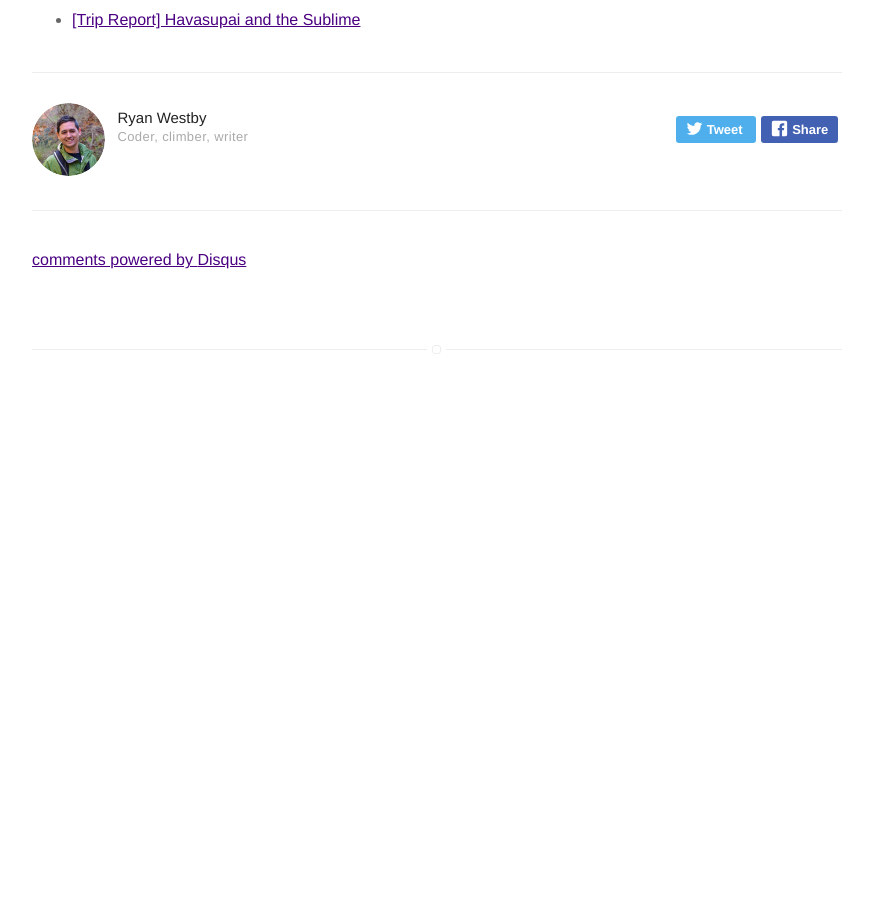
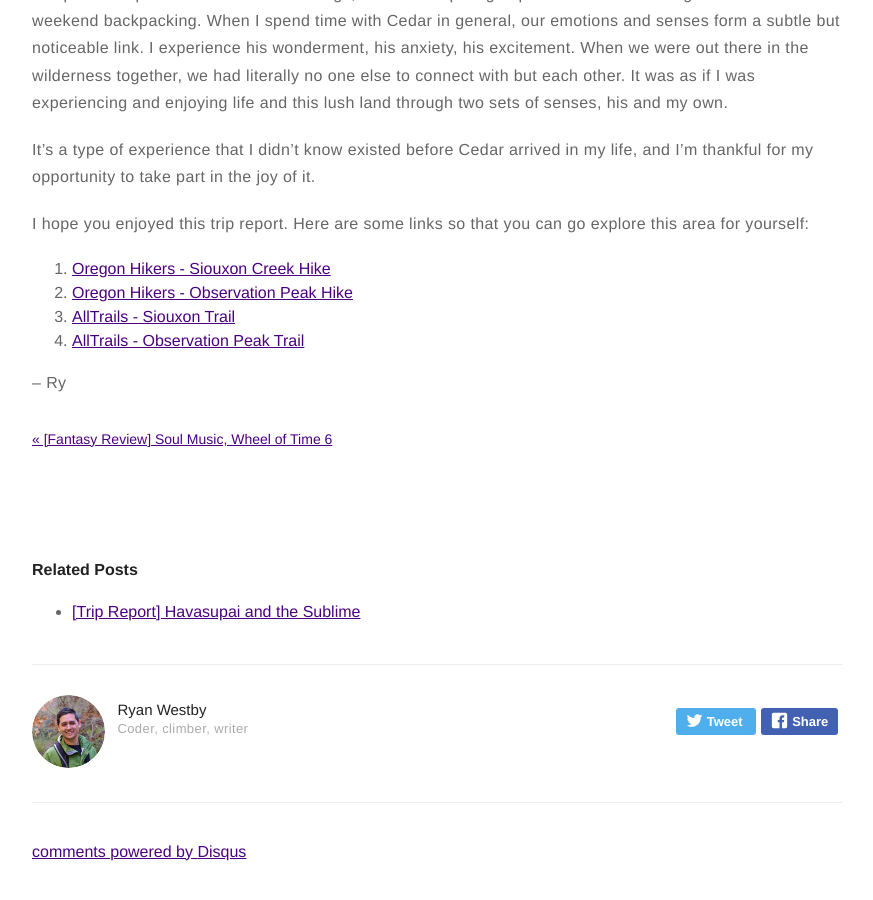
Before and after one commit to ryanwestby/ryanwestby.github.io, a Jekyll site: the page built from _posts/2020-03-01-siouxon-creek-19.md, in a window 1280 px wide and 900 px high, scrolled down 7076 px. Shown: the whole window, without its empty margins (203-1076 px from the left). Built offline with Jekyll 4.4.1, drawn with Linux system fonts in a browser that asks for light colours; comment, search, counter and statistics services are not loaded; before the commit the page ends 7506 px from its top, so only the background shows below that.

Commit message:
Add map and links

```diff
--- a/_posts/2020-03-01-siouxon-creek-19.md
+++ b/_posts/2020-03-01-siouxon-creek-19.md
@@ -11,6 +11,9 @@ author: ryanwestby
 description: A trip report for my backpacking trip through Siouxon Creek and Observation Peak.
 image: /assets/images/siouxon-creek/008.jpg
 ---
+
+# Siouxon Creek Hike
+<img style="display:block;margin-left:auto;margin-right:auto;max-width:100%;" src="/assets/images/siouxon-creek/map.jpg" />
 
 In June of 2019, Cedar and I went exploring in the Washington wilderness at a place called Siouxon Trail in the Gifford-Pinchot National Forest. The trail follows along the magical Siouxon Creek, passing by several waterfalls and some sublime camping spots. We connected the trail with the nearby trail to Observation Peak where we stayed another night before making the hike back out for a total of 27 miles and 5,131 ft elevation gain over three days.
 
@@ -57,3 +60,10 @@ I think my favorite part of the trip was how much I was able to bond with my dog
 It's a type of experience that I didn't know existed before Cedar arrived in my life, and I'm thankful for my opportunity to take part in the joy of it.
 
 I hope you enjoyed this trip report. Here are some links so that you can go explore this area for yourself:
+
+1. [Oregon Hikers - Siouxon Creek Hike](https://www.oregonhikers.org/field_guide/Siouxon_Creek_Hike)
+2. [Oregon Hikers - Observation Peak Hike](https://www.oregonhikers.org/field_guide/Observation_Peak_Hike)
+3. [AllTrails - Siouxon Trail](https://www.alltrails.com/trail/us/washington/siouxon-trail-siouxon-trailhead)
+4. [AllTrails - Observation Peak Trail](https://www.alltrails.com/trail/us/washington/observation-peak-trail)
+
+-- Ry
```
Also changed, not shown: assets/images/siouxon-creek/map.jpg (added).
